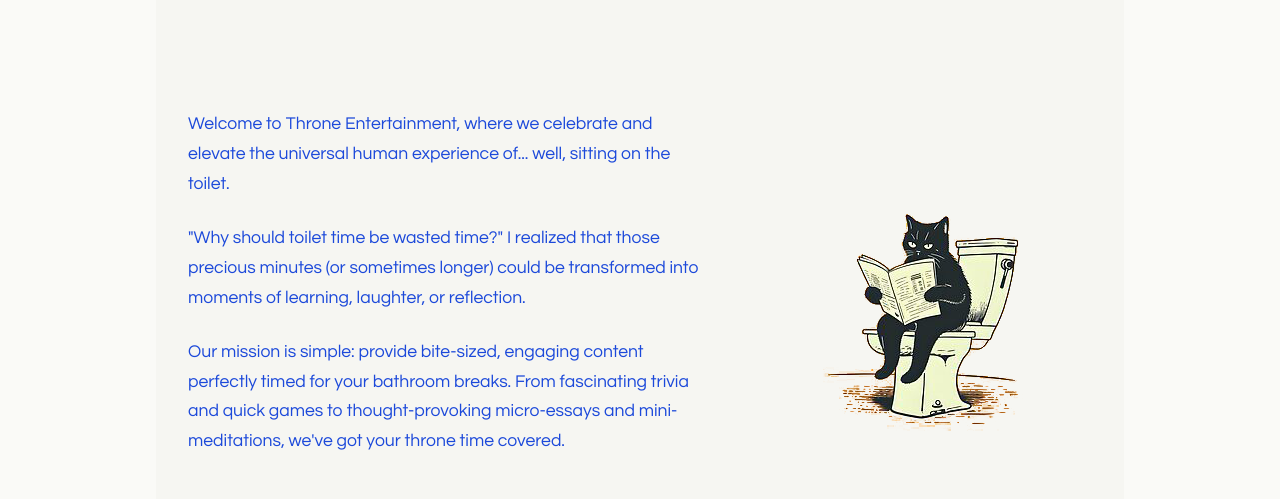
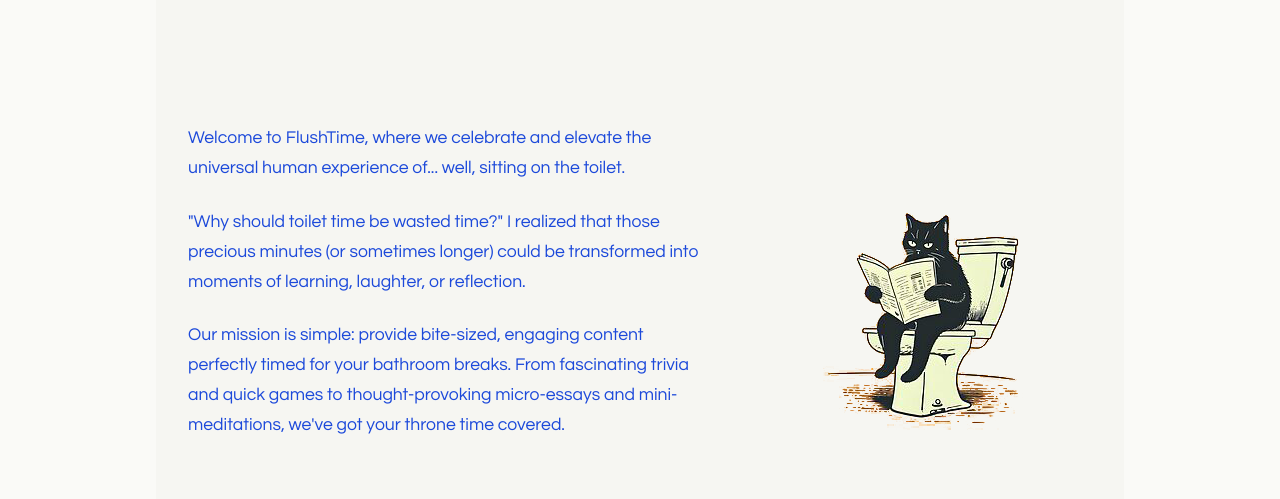
Before and after one commit to YinongZ/yinongz.github.io, a plain HTML site: page s1fp/about.html in a window 1280 px wide. Shown: the part 301-800 px from the top of the page. Drawn offline with Linux system fonts and the light colour scheme.

Commit message:
Add files via upload

```diff
--- a/s1fp/about.html
+++ b/s1fp/about.html
@@ -33,7 +33,7 @@
       <section class="our-story">
         <div class="story-content">
           <div class="story-text">
-            <p>Welcome to Throne Entertainment, where we celebrate and elevate the universal human experience of... well, sitting on the toilet.</p>
+            <p>Welcome to FlushTime, where we celebrate and elevate the universal human experience of... well, sitting on the toilet.</p>
 
             <p>"Why should toilet time be wasted time?" I realized that those precious minutes (or sometimes longer) could be transformed into moments of learning, laughter, or reflection.</p>
 
```
